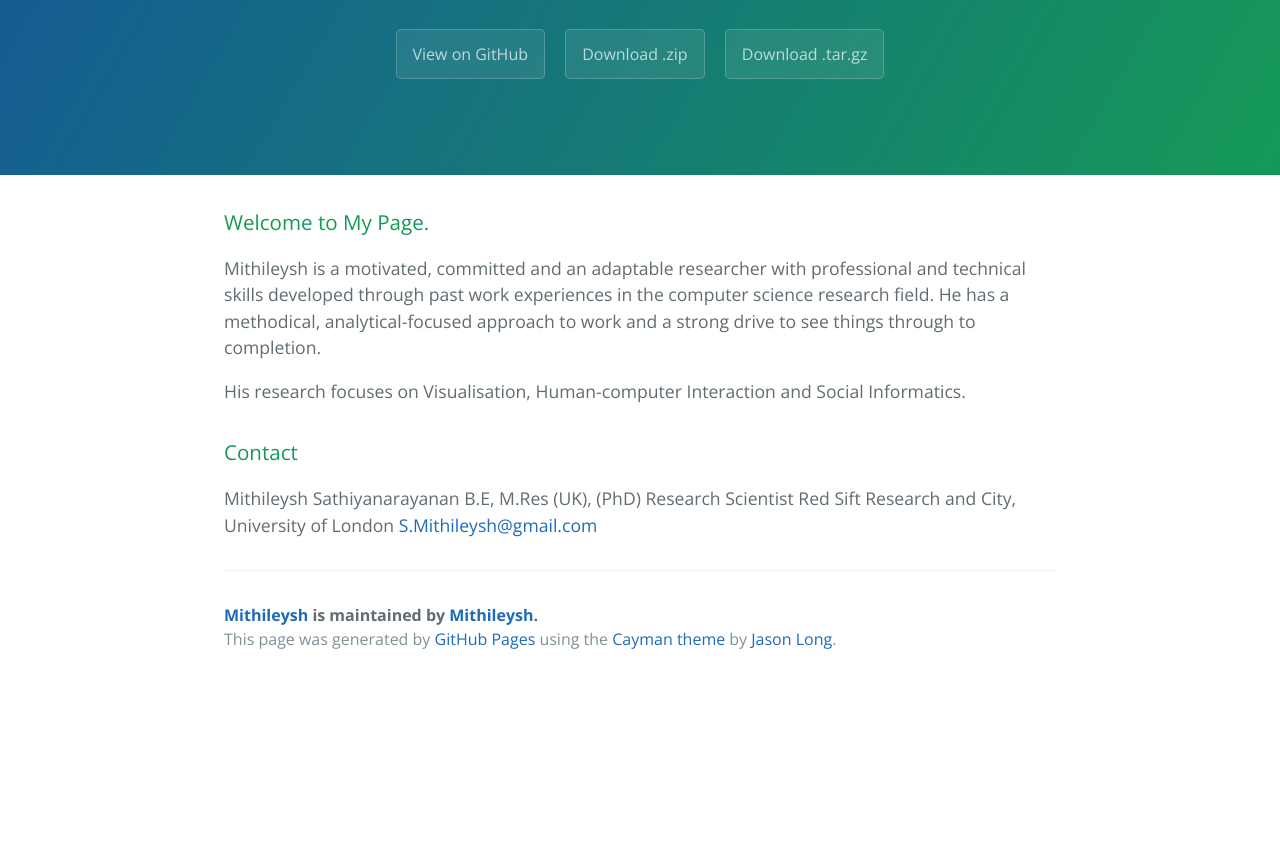
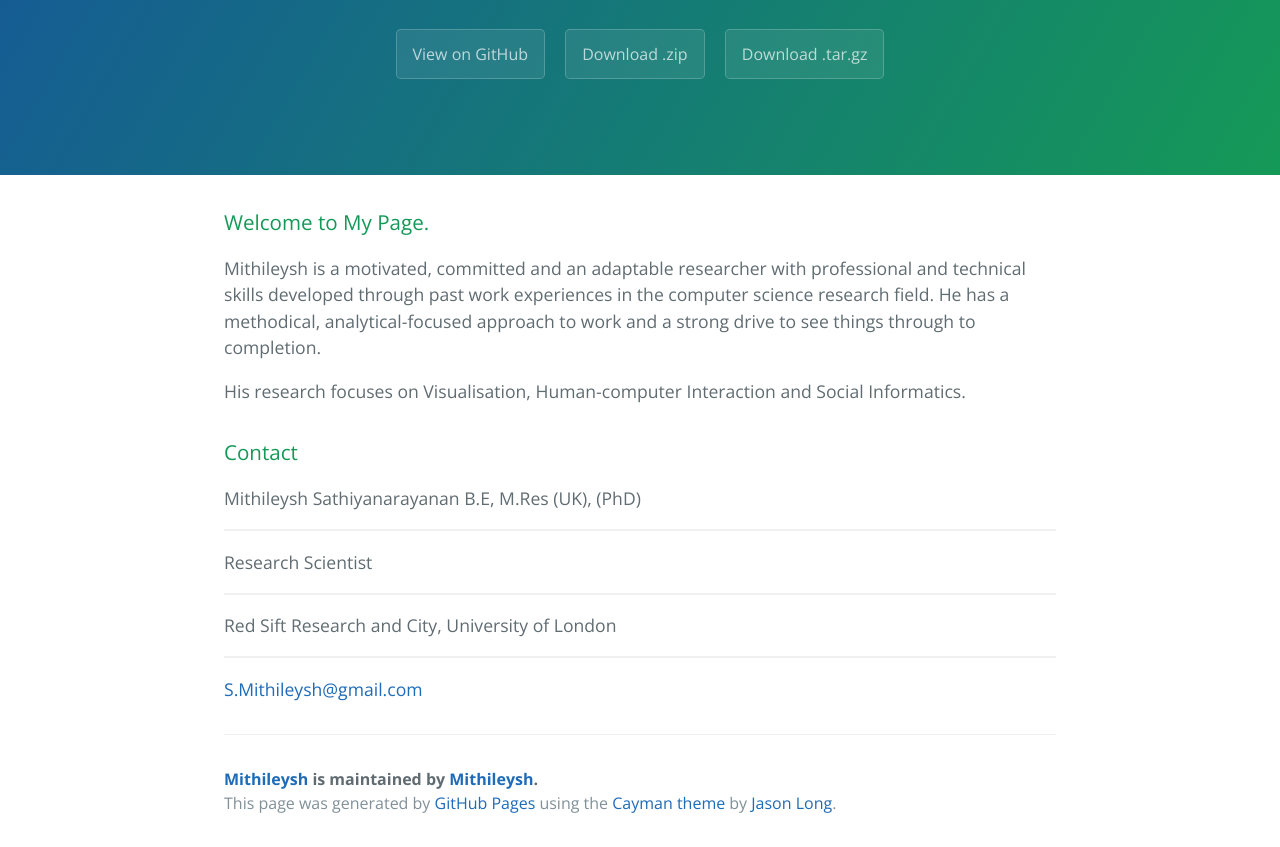
Before and after one commit to Mithileysh/mywebsite, a plain HTML site: page index.html in a window 1280 px wide. Shown: the part 208-1055 px from the top of the page. Before the commit the page ends 891 px from the top, so only its background shows below. Drawn offline with nearby package versions, Linux system fonts and the light colour scheme.

```diff
--- a/index.html
+++ b/index.html
@@ -29,10 +29,19 @@
 <h3>
 <a id="contact" class="anchor" href="#contact" aria-hidden="true"><span aria-hidden="true" class="octicon octicon-link"></span></a>Contact</h3>
 
-<p>Mithileysh Sathiyanarayanan B.E, M.Res (UK), (PhD)
-Research Scientist
-Red Sift Research and City, University of London
-<a href="mailto:S.Mithileysh@gmail.com">S.Mithileysh@gmail.com</a></p>
+<p>Mithileysh Sathiyanarayanan B.E, M.Res (UK), (PhD)</p>
+
+<hr>
+
+<p>Research Scientist</p>
+
+<hr>
+
+<p>Red Sift Research and City, University of London</p>
+
+<hr>
+
+<p><a href="mailto:S.Mithileysh@gmail.com">S.Mithileysh@gmail.com</a></p>
 
       <footer class="site-footer">
         <span class="site-footer-owner"><a href="https://github.com/Mithileysh/mywebsite">Mithileysh</a> is maintained by <a href="https://github.com/Mithileysh">Mithileysh</a>.</span>
--- a/params.json
+++ b/params.json
@@ -1,6 +1,6 @@
 {
   "name": "Mithileysh",
   "tagline": "Personal Website",
-  "body": "### Welcome to My Page.\r\nMithileysh is a motivated, committed and an adaptable researcher with professional and technical skills developed through past work experiences in the computer science research field. He has a methodical, analytical-focused approach to work and a strong drive to see things through to completion.\r\n\r\nHis research focuses on Visualisation, Human-computer Interaction and Social Informatics. \r\n\r\n### Contact\r\nMithileysh Sathiyanarayanan B.E, M.Res (UK), (PhD)\r\nResearch Scientist\r\nRed Sift Research and City, University of London\r\nS.Mithileysh@gmail.com\r\n",
+  "body": "### Welcome to My Page.\r\nMithileysh is a motivated, committed and an adaptable researcher with professional and technical skills developed through past work experiences in the computer science research field. He has a methodical, analytical-focused approach to work and a strong drive to see things through to completion.\r\n\r\nHis research focuses on Visualisation, Human-computer Interaction and Social Informatics. \r\n\r\n### Contact\r\nMithileysh Sathiyanarayanan B.E, M.Res (UK), (PhD)\r\n***\r\nResearch Scientist\r\n***\r\nRed Sift Research and City, University of London\r\n***\r\nS.Mithileysh@gmail.com\r\n",
   "note": "Don't delete this file! It's used internally to help with page regeneration."
 }
```
